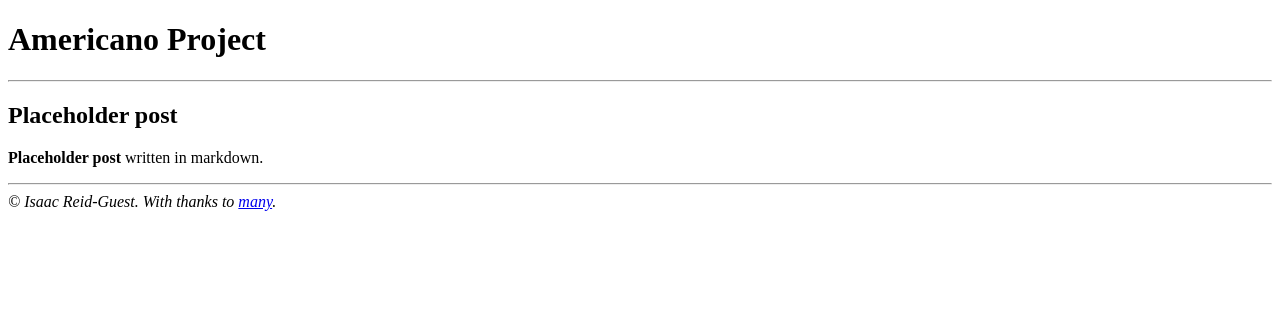
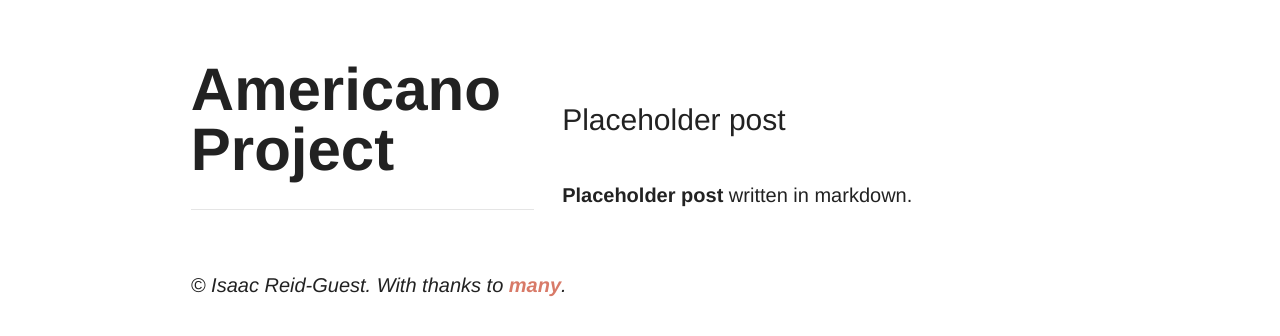
Before and after one commit to picoknow/picoknow.github.io, a Jekyll site: the page built from _posts/1970-01-01-placeholder-post.md, in a window 1280 px wide. Shown: the top 336 px of the page. Built offline with Jekyll 4.4.1, drawn with Linux system fonts in a browser that asks for light colours; Markdown is read by kramdown in place of the engine named in the settings.

Commit message:
Layout sorted, re-slashed.

```diff
--- a/_layouts/default.html
+++ b/_layouts/default.html
@@ -4,8 +4,8 @@
         <meta charset="utf-8">
         <title>{{ page.title }}</title>
         <meta name="viewport" content="width=device-width, initial-scale=1.0">
-        <link rel="stylesheet" type="text/css" href="css/tmp.css" />
-        <link rel="stylesheet" type="text/css" href="css/toast.css" />
+        <link rel="stylesheet" type="text/css" href="/css/tmp.css" />
+        <link rel="stylesheet" type="text/css" href="/css/toast.css" />
     </head>
     <body>
         <div class="container">
```
